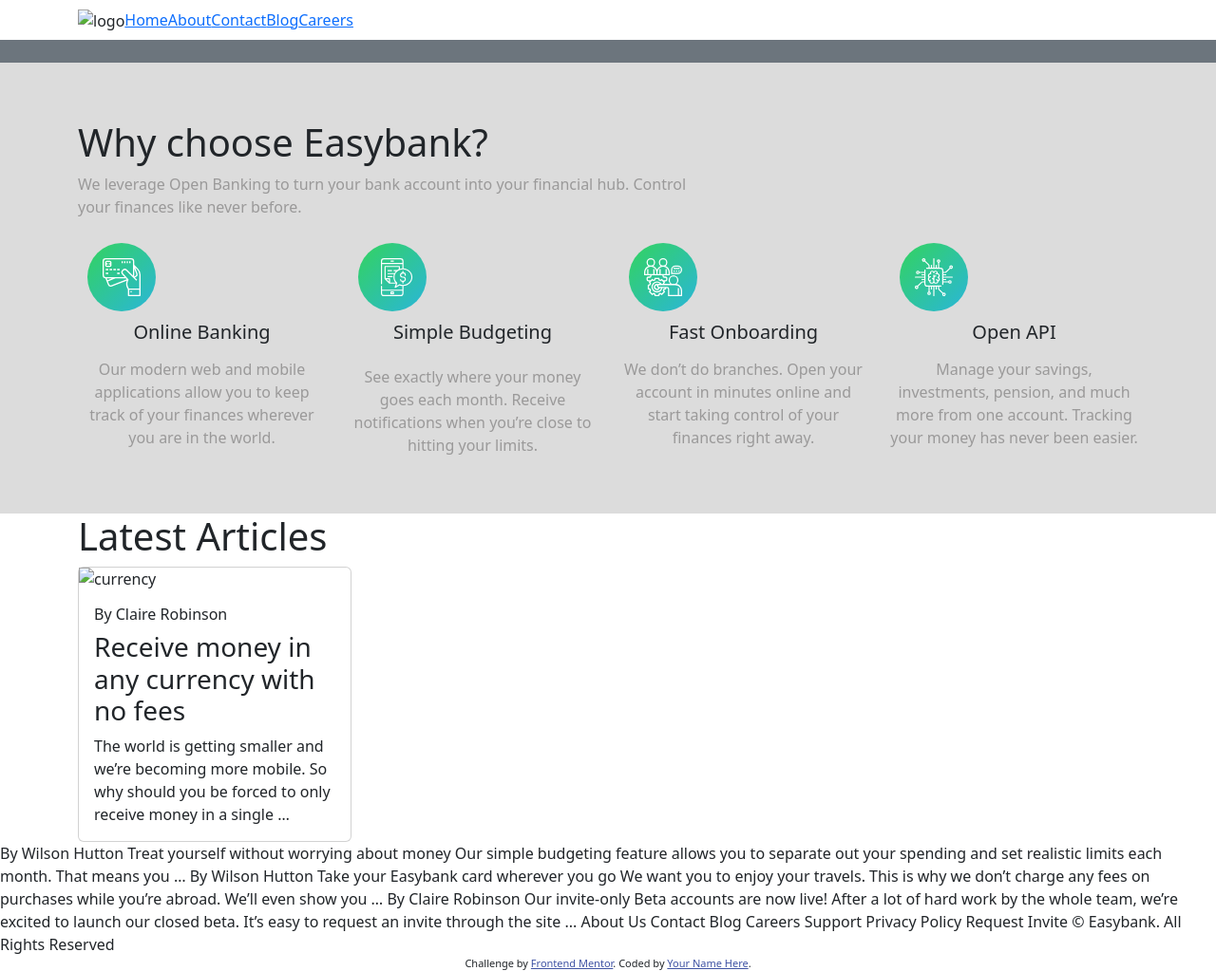
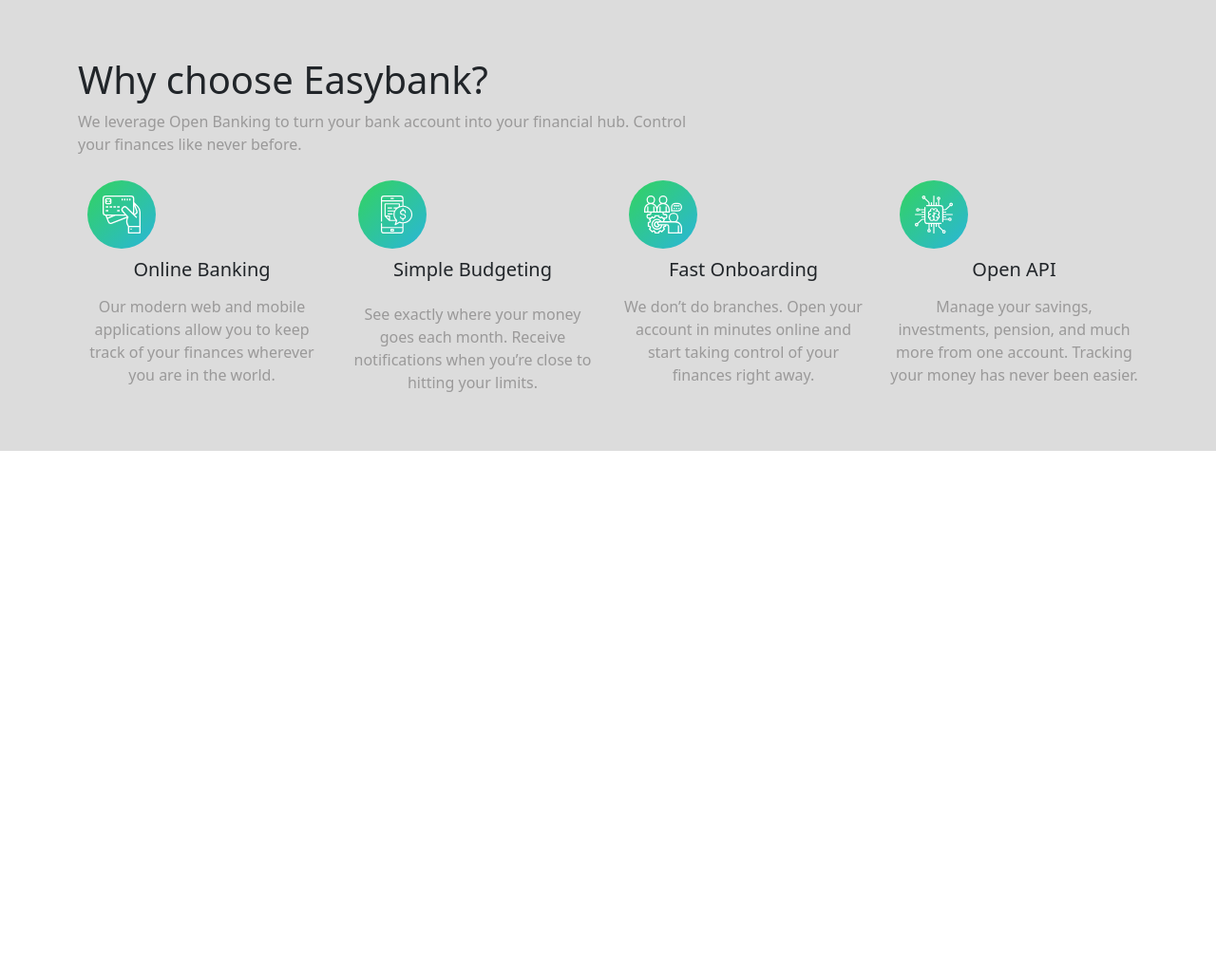
Before and after one commit to leugimesoj/maquetado-landing-easybank, a plain HTML site: page src/index.html in a window 1280 px wide. Shown: the whole page at 95% size. After the commit the page ends 800 px from the top, so only its background shows below. Drawn offline with nearby package versions, Linux system fonts and the light colour scheme.

Commit message:
limpiar codigo para hacer merge

```diff
--- a/src/index.html
+++ b/src/index.html
@@ -15,51 +15,10 @@
   </style>
 </head>
 <body>
-  <header">
-
-    <nav  class="navbar navbar-expand-sm">
-      <div class="container d-flex flex-row">
-        <div class="logo">
-          <img src="/images/logo.svg" alt="logo">
-        </div>
-        <button
-        class="navbar-toggler"
-        type="button"
-        data-bs-toggle="collapse"
-        data-bs-target="#contentId"
-        aria-expanded="false"
-        aria-controls="contentId"
-        aria-label="true"
-      >
-        <span class="navbar-toggler-icon"></span>
-      </button>
-        <div class="collapse navbar-collapse " id="contentId">
-          <ul class="navbar-nav">
-            <li><a href="#">Home</a></li>
-            <li><a href="#">About</a></li>
-            <li><a href="#">Contact</a></li>
-            <li><a href="#">Blog</a></li>
-            <li><a href="#">Careers</a></li>
-          </ul>
-        </div>
-      </div>
-    </nav>
-  </header>
 
 
-<section>
-  <div class="row-sm-8 bg-secondary">
 
-      <div class="col-sm-12">
-        <div class="bg-svg">
 
-        </div>
-        <img src="" alt="">
-      </div>
-
-  </div>
-
-</section>
 
 
 <!-- Bloques -->
@@ -123,54 +82,6 @@
   </div>
 </section>
 
-
-
-
-
-<div class="container justify-content-center">
-  <h1 class="text-align-center">Latest Articles</h1>
-  <div class="card" style="width: 18rem;">
-    <img src="/images/image-currency.jpg" alt="currency">
-    <div class="card-body">
-      <h6 class="card-title">By Claire Robinson</h6>
-      <h3 class="card-title">Receive money in any currency with no fees</h3>
-      <p class="card-text"> The world is getting smaller and we’re becoming more mobile. So why should you be
-      forced to only receive money in a single …</p>
-    </div>
- </div>
-</div>
-
-  By Wilson Hutton
-  Treat yourself without worrying about money
-  Our simple budgeting feature allows you to separate out your spending and set
-  realistic limits each month. That means you …
-
-  By Wilson Hutton
-  Take your Easybank card wherever you go
-  We want you to enjoy your travels. This is why we don’t charge any fees on purchases
-  while you’re abroad. We’ll even show you …
-
-  By Claire Robinson
-  Our invite-only Beta accounts are now live!
-  After a lot of hard work by the whole team, we’re excited to launch our closed beta.
-  It’s easy to request an invite through the site ...
- </div>
-
-  About Us
-  Contact
-  Blog
-  Careers
-  Support
-  Privacy Policy
-
-  Request Invite
-
-  © Easybank. All Rights Reserved
-
-  <div class="attribution">
-    Challenge by <a href="https://www.frontendmentor.io?ref=challenge" target="_blank">Frontend Mentor</a>.
-    Coded by <a href="#">Your Name Here</a>.
-  </div>
 </body>
 </html>
 <script src="https://cdn.jsdelivr.net/npm/bootstrap@5.2.2/dist/js/bootstrap.bundle.min.js" integrity="sha384-OERcA2EqjJCMA+/3y+gxIOqMEjwtxJY7qPCqsdltbNJuaOe923+mo//f6V8Qbsw3" crossorigin="anonymous"></script>
```
